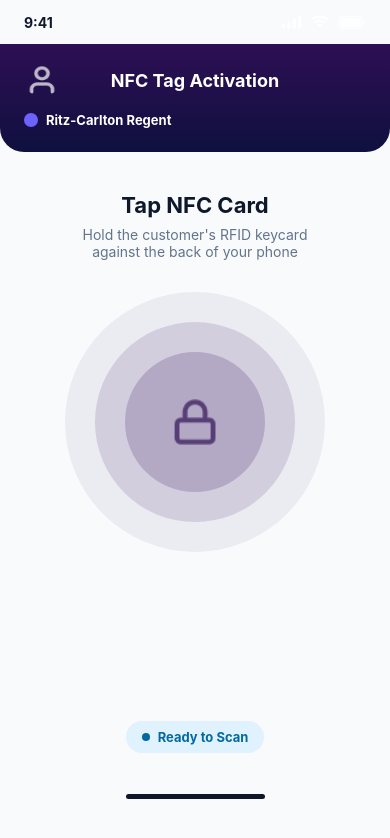
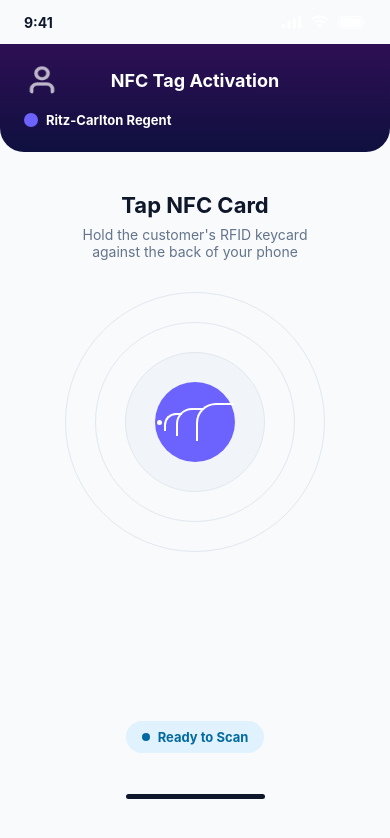
Before and after one commit to dimple0613/360-NFC-Valet, a React Native app: screen /DriverNfcTap in a window 390 px wide. Shown: the top 838 px of the page. Built offline with nearby package versions, Linux system fonts and the light colour scheme.

Commit message:
fix: NFC tap icon shows signal wave arcs instead of lock icon

```diff
--- a/src/screens/DriverNfcTap/index.tsx
+++ b/src/screens/DriverNfcTap/index.tsx
@@ -176,7 +176,9 @@ export default (props: DriverNfcTapProps) => {
 								width: 260,
 								height: 260,
 								borderRadius: 130,
-								backgroundColor: "#2E0F5410",
+								borderWidth: 1,
+								borderColor: "#E2E8F0",
+								backgroundColor: "#F8FAFC",
 								alignItems: "center",
 								justifyContent: "center",
 							}}>
@@ -185,7 +187,9 @@ export default (props: DriverNfcTapProps) => {
 									width: 200,
 									height: 200,
 									borderRadius: 100,
-									backgroundColor: "#2E0F5420",
+									borderWidth: 1,
+									borderColor: "#E2E8F0",
+									backgroundColor: "#F8FAFC",
 									alignItems: "center",
 									justifyContent: "center",
 								}}>
@@ -194,19 +198,60 @@ export default (props: DriverNfcTapProps) => {
 										width: 140,
 										height: 140,
 										borderRadius: 70,
-										backgroundColor: "#2E0F5430",
+										borderWidth: 1,
+										borderColor: "#E2E8F0",
+										backgroundColor: "#F1F5F9",
 										alignItems: "center",
 										justifyContent: "center",
 									}}>
-									<Image
-										source={require("../../../assets/icon-lock.png")}
-										resizeMode={"stretch"}
+									<View
 										style={{
-											width: 48,
-											height: 48,
-											tintColor: "#2E0F54",
-										}}
-									/>
+											width: 80,
+											height: 80,
+											borderRadius: 40,
+											backgroundColor: "#6C63FF",
+											alignItems: "center",
+											justifyContent: "center",
+										}}>
+										<View style={{ flexDirection: "row", alignItems: "center" }}>
+											<View style={{
+												width: 5,
+												height: 5,
+												borderRadius: 3,
+												backgroundColor: "#FFFFFF",
+											}} />
+											<View style={{
+												width: 18,
+												height: 18,
+												borderTopWidth: 2,
+												borderLeftWidth: 2,
+												borderTopColor: "#FFFFFF",
+												borderLeftColor: "#FFFFFF",
+												borderTopLeftRadius: 12,
+												marginLeft: 2,
+											}} />
+											<View style={{
+												width: 28,
+												height: 28,
+												borderTopWidth: 2,
+												borderLeftWidth: 2,
+												borderTopColor: "#FFFFFF",
+												borderLeftColor: "#FFFFFF",
+												borderTopLeftRadius: 16,
+												marginLeft: -6,
+											}} />
+											<View style={{
+												width: 38,
+												height: 38,
+												borderTopWidth: 2,
+												borderLeftWidth: 2,
+												borderTopColor: "#FFFFFF",
+												borderLeftColor: "#FFFFFF",
+												borderTopLeftRadius: 20,
+												marginLeft: -8,
+											}} />
+										</View>
+									</View>
 								</View>
 							</View>
 						</View>
```
